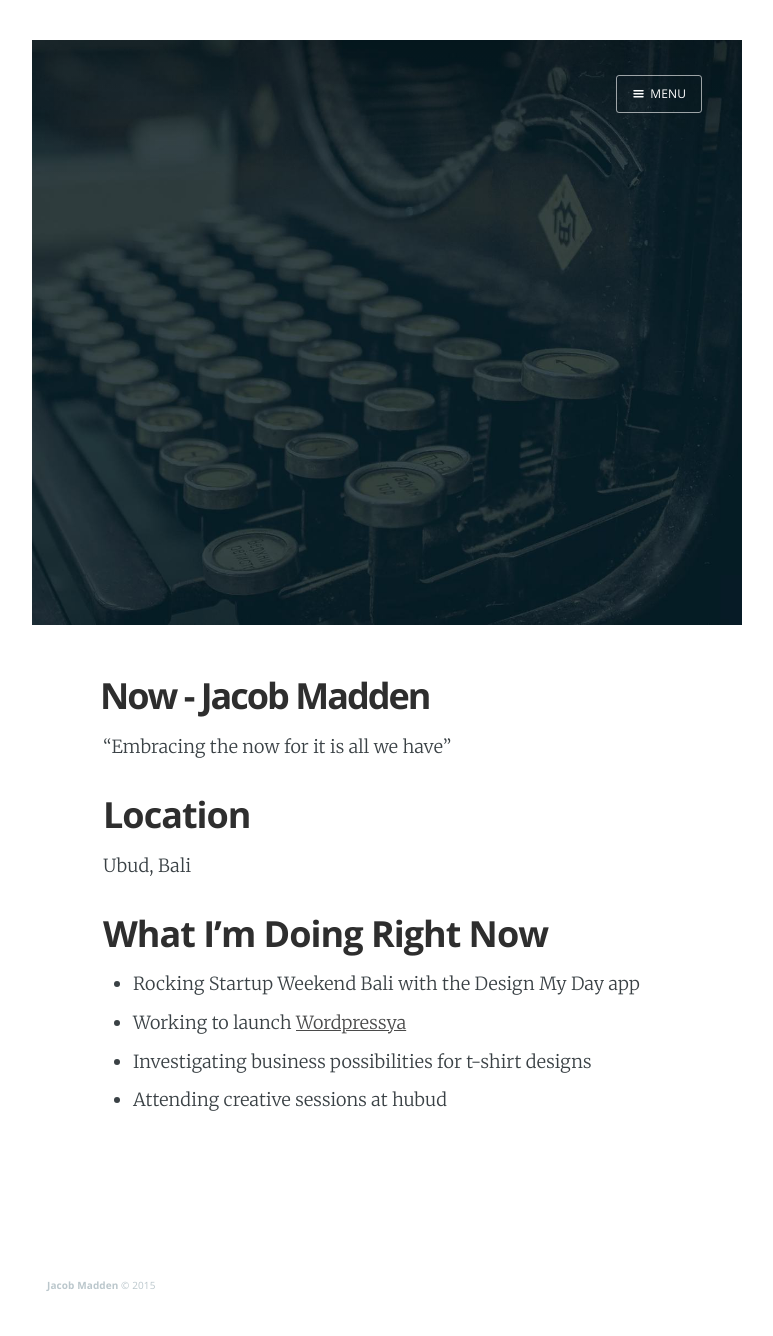
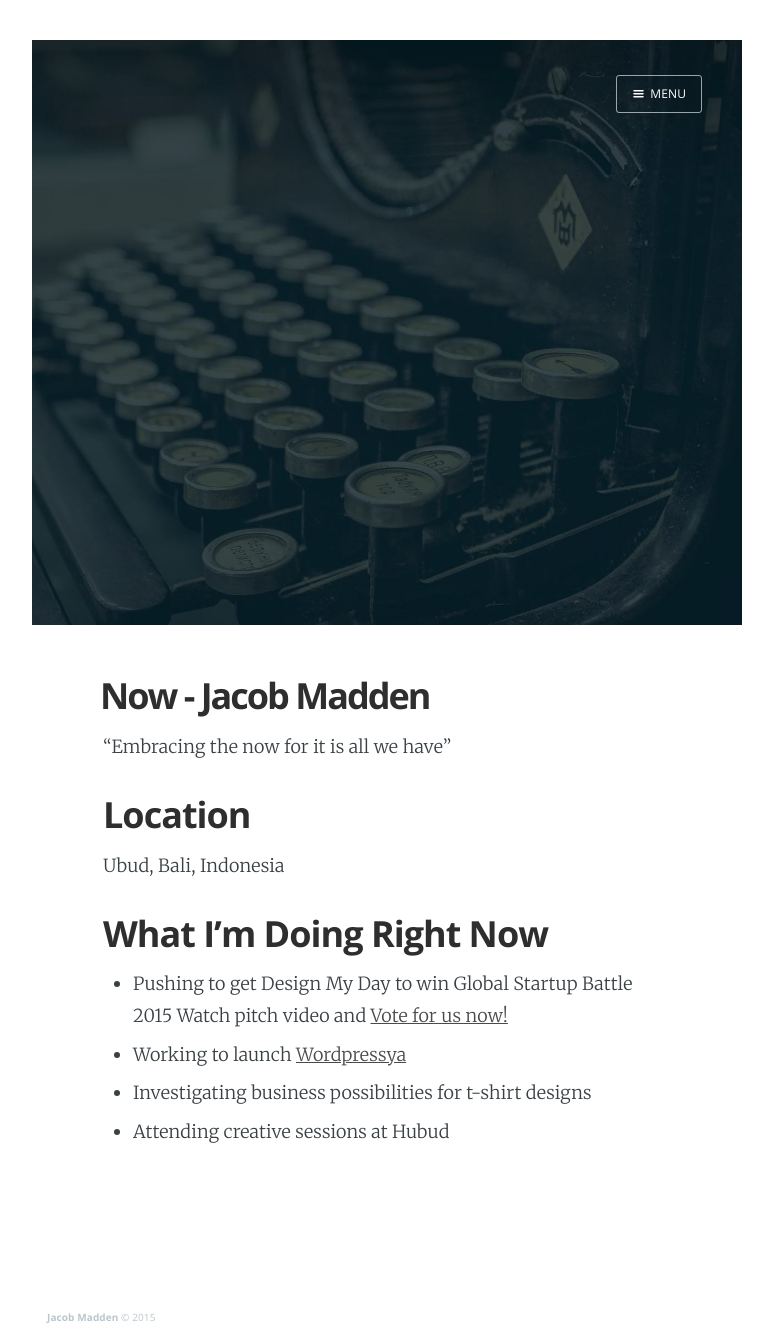
Before and after one commit to jagatfx/jmadden, a Jekyll site: the page built from public-src/now.md, in a window 1280 px wide. Shown: the whole page, without its empty margins (253-1026 px from the left). Built offline with Jekyll 4.4.1, drawn with Linux system fonts in a browser that asks for light colours; nearby versions of some CDN libraries; Markdown is read by kramdown in place of the engine named in the settings; before the commit the page ends 1305 px from its top, so only the background shows below that.

Commit message:
updated now page

```diff
--- a/public-src/now.md
+++ b/public-src/now.md
@@ -11,11 +11,11 @@ current: now
 
 ## Location
 
-Ubud, Bali
+Ubud, Bali, Indonesia
 
 ## What I'm Doing Right Now
 
-* Rocking Startup Weekend Bali with the Design My Day app
+* Pushing to get Design My Day to win Global Startup Battle 2015 Watch pitch video and [Vote for us now!](https://app.reviewr.com/gsb/pitch?evtid=1305517&group=1305626&subid=1350638)
 * Working to launch [Wordpressya](http://www.wordpressya.com)
 * Investigating business possibilities for t-shirt designs
-* Attending creative sessions at hubud
+* Attending creative sessions at Hubud
--- a/public/now/index.html
+++ b/public/now/index.html
@@ -100,15 +100,15 @@
 
 <h2>Location</h2>
 
-<p>Ubud, Bali</p>
+<p>Ubud, Bali, Indonesia</p>
 
 <h2>What I&#39;m Doing Right Now</h2>
 
 <ul>
-<li>Rocking Startup Weekend Bali with the Design My Day app</li>
+<li>Pushing to get Design My Day to win Global Startup Battle 2015 Watch pitch video and <a href="https://app.reviewr.com/gsb/pitch?evtid=1305517&amp;group=1305626&amp;subid=1350638">Vote for us now!</a></li>
 <li>Working to launch <a href="http://www.wordpressya.com">Wordpressya</a></li>
 <li>Investigating business possibilities for t-shirt designs</li>
-<li>Attending creative sessions at hubud</li>
+<li>Attending creative sessions at Hubud</li>
 </ul>
 
         </section>
--- a/public/sitemap.xml
+++ b/public/sitemap.xml
@@ -17,14 +17,14 @@
     <loc>http://jmadden.org//now/</loc>
   </url>
   <url>
+    <loc>http://jmadden.org//author/casper/</loc>
+  </url>
+  <url>
     <loc>http://jmadden.org//tag/beginning/</loc>
   </url>
   <url>
     <loc>http://jmadden.org//tag/content/</loc>
   </url>
-  <url>
-    <loc>http://jmadden.org//author/casper/</loc>
-  </url>
     <url>
       <loc>http://jmadden.org//casper/2015/11/18/the-beginning/</loc>
     </url>
```
